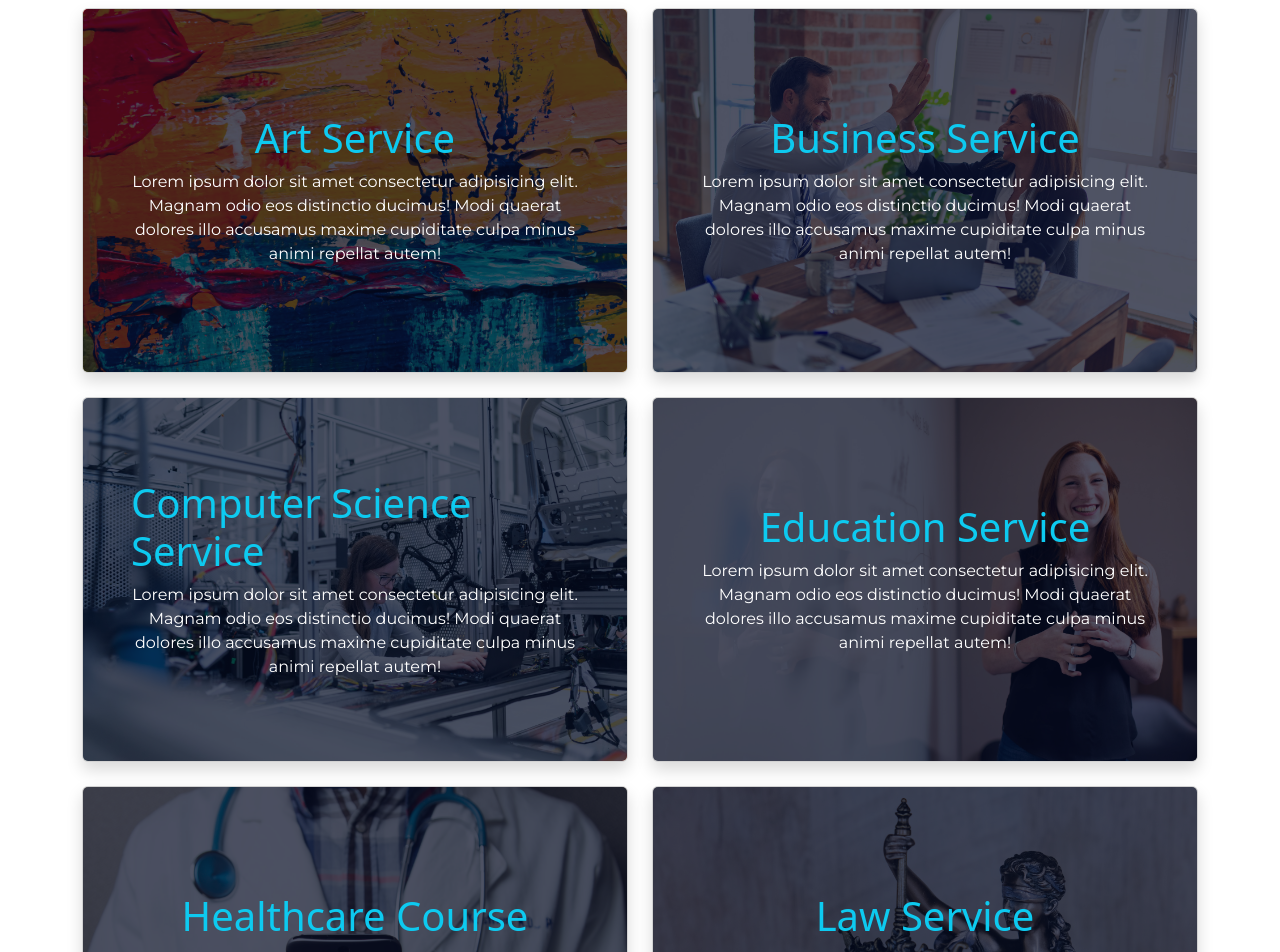
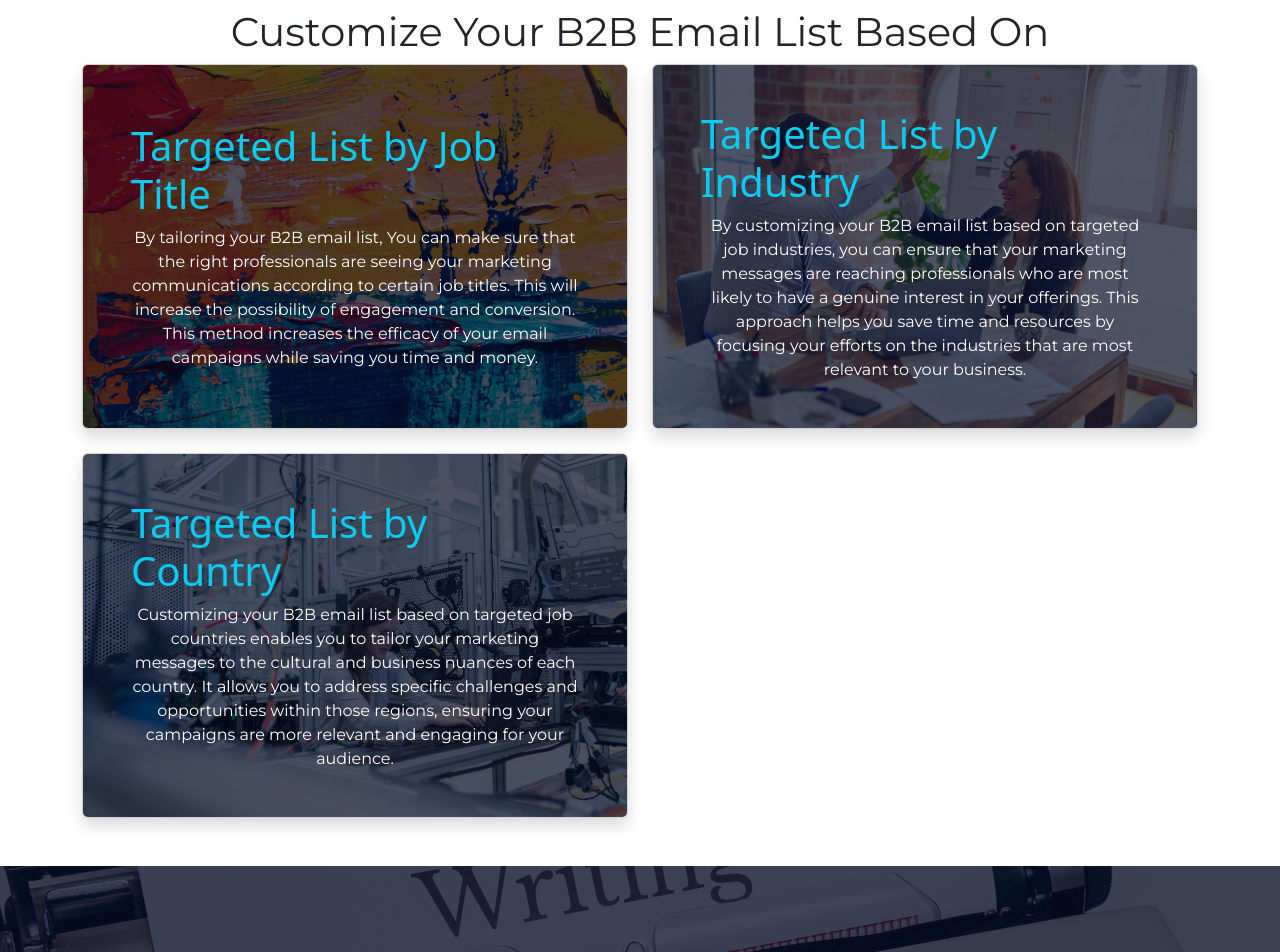
Before and after one commit to AkshayRamtekeDev/leadQResearch, a React (Create React App) app: page /courses in a window 1280 px wide. Shown: the part 640-1592 px from the top of the page. Built offline with nearby package versions, Linux system fonts and the light colour scheme.

Commit message:
updated form validation

```diff
--- a/src/App.js
+++ b/src/App.js
@@ -20,7 +20,7 @@ function App() {
                 <path d="M5 13v-3h4v.5a.5.5 0 0 0 1 0V10h1v3z"/>
                 <path d="M6 2v.341C3.67 3.165 2 5.388 2 8v5.5A2.5 2.5 0 0 0 4.5 16h7a2.5 2.5 0 0 0 2.5-2.5V8a6.002 6.002 0 0 0-4-5.659V2a2 2 0 1 0-4 0m2-1a1 1 0 0 1 1 1v.083a6.04 6.04 0 0 0-2 0V2a1 1 0 0 1 1-1m0 3a4 4 0 0 1 3.96 3.43.5.5 0 1 1-.99.14 3 3 0 0 0-5.94 0 .5.5 0 1 1-.99-.14A4 4 0 0 1 8 4M4.5 9h7a.5.5 0 0 1 .5.5v4a.5.5 0 0 1-.5.5h-7a.5.5 0 0 1-.5-.5v-4a.5.5 0 0 1 .5-.5"/>
               </svg> */}
-              {/* <img src={mainLogo} height="48px" width="48px" alt='Logo'/> */}
+              {/* <img src="./utils/images/art-cource" height="48px" width="48px" alt='Logo' /> */}
               <span className='mx-2 text-light lh-1 fw-semibold'>
                 LeadsQ
                 <br></br>
@@ -64,12 +64,12 @@ function App() {
                 </Link>
                 <Link to="/contact">
                   <li>
-                  <svg xmlns="http://www.w3.org/2000/svg" height="32" width="32" viewBox="0 0 448 512"><path fill="#25cff2" d="M224.1 141c-63.6 0-114.9 51.3-114.9 114.9s51.3 114.9 114.9 114.9S339 319.5 339 255.9 287.7 141 224.1 141zm0 189.6c-41.1 0-74.7-33.5-74.7-74.7s33.5-74.7 74.7-74.7 74.7 33.5 74.7 74.7-33.6 74.7-74.7 74.7zm146.4-194.3c0 14.9-12 26.8-26.8 26.8-14.9 0-26.8-12-26.8-26.8s12-26.8 26.8-26.8 26.8 12 26.8 26.8zm76.1 27.2c-1.7-35.9-9.9-67.7-36.2-93.9-26.2-26.2-58-34.4-93.9-36.2-37-2.1-147.9-2.1-184.9 0-35.8 1.7-67.6 9.9-93.9 36.1s-34.4 58-36.2 93.9c-2.1 37-2.1 147.9 0 184.9 1.7 35.9 9.9 67.7 36.2 93.9s58 34.4 93.9 36.2c37 2.1 147.9 2.1 184.9 0 35.9-1.7 67.7-9.9 93.9-36.2 26.2-26.2 34.4-58 36.2-93.9 2.1-37 2.1-147.8 0-184.8zM398.8 388c-7.8 19.6-22.9 34.7-42.6 42.6-29.5 11.7-99.5 9-132.1 9s-102.7 2.6-132.1-9c-19.6-7.8-34.7-22.9-42.6-42.6-11.7-29.5-9-99.5-9-132.1s-2.6-102.7 9-132.1c7.8-19.6 22.9-34.7 42.6-42.6 29.5-11.7 99.5-9 132.1-9s102.7-2.6 132.1 9c19.6 7.8 34.7 22.9 42.6 42.6 11.7 29.5 9 99.5 9 132.1s2.7 102.7-9 132.1z"/></svg>
+                    <svg xmlns="http://www.w3.org/2000/svg" height="32" width="32" viewBox="0 0 448 512"><path fill="#25cff2" d="M224.1 141c-63.6 0-114.9 51.3-114.9 114.9s51.3 114.9 114.9 114.9S339 319.5 339 255.9 287.7 141 224.1 141zm0 189.6c-41.1 0-74.7-33.5-74.7-74.7s33.5-74.7 74.7-74.7 74.7 33.5 74.7 74.7-33.6 74.7-74.7 74.7zm146.4-194.3c0 14.9-12 26.8-26.8 26.8-14.9 0-26.8-12-26.8-26.8s12-26.8 26.8-26.8 26.8 12 26.8 26.8zm76.1 27.2c-1.7-35.9-9.9-67.7-36.2-93.9-26.2-26.2-58-34.4-93.9-36.2-37-2.1-147.9-2.1-184.9 0-35.8 1.7-67.6 9.9-93.9 36.1s-34.4 58-36.2 93.9c-2.1 37-2.1 147.9 0 184.9 1.7 35.9 9.9 67.7 36.2 93.9s58 34.4 93.9 36.2c37 2.1 147.9 2.1 184.9 0 35.9-1.7 67.7-9.9 93.9-36.2 26.2-26.2 34.4-58 36.2-93.9 2.1-37 2.1-147.8 0-184.8zM398.8 388c-7.8 19.6-22.9 34.7-42.6 42.6-29.5 11.7-99.5 9-132.1 9s-102.7 2.6-132.1-9c-19.6-7.8-34.7-22.9-42.6-42.6-11.7-29.5-9-99.5-9-132.1s-2.6-102.7 9-132.1c7.8-19.6 22.9-34.7 42.6-42.6 29.5-11.7 99.5-9 132.1-9s102.7-2.6 132.1 9c19.6 7.8 34.7 22.9 42.6 42.6 11.7 29.5 9 99.5 9 132.1s2.7 102.7-9 132.1z" /></svg>
                   </li>
                 </Link>
                 <Link to="/contact">
                   <li>
-                  <svg xmlns="http://www.w3.org/2000/svg" height="32" width="32" viewBox="0 0 576 512"><path fill="#25cff2" d="M549.7 124.1c-6.3-23.7-24.8-42.3-48.3-48.6C458.8 64 288 64 288 64S117.2 64 74.6 75.5c-23.5 6.3-42 24.9-48.3 48.6-11.4 42.9-11.4 132.3-11.4 132.3s0 89.4 11.4 132.3c6.3 23.7 24.8 41.5 48.3 47.8C117.2 448 288 448 288 448s170.8 0 213.4-11.5c23.5-6.3 42-24.2 48.3-47.8 11.4-42.9 11.4-132.3 11.4-132.3s0-89.4-11.4-132.3zm-317.5 213.5V175.2l142.7 81.2-142.7 81.2z"/></svg>
+                    <svg xmlns="http://www.w3.org/2000/svg" height="32" width="32" viewBox="0 0 576 512"><path fill="#25cff2" d="M549.7 124.1c-6.3-23.7-24.8-42.3-48.3-48.6C458.8 64 288 64 288 64S117.2 64 74.6 75.5c-23.5 6.3-42 24.9-48.3 48.6-11.4 42.9-11.4 132.3-11.4 132.3s0 89.4 11.4 132.3c6.3 23.7 24.8 41.5 48.3 47.8C117.2 448 288 448 288 448s170.8 0 213.4-11.5c23.5-6.3 42-24.2 48.3-47.8 11.4-42.9 11.4-132.3 11.4-132.3s0-89.4-11.4-132.3zm-317.5 213.5V175.2l142.7 81.2-142.7 81.2z" /></svg>
                   </li>
                 </Link>
 
--- a/src/pages/Courses/Courses.jsx
+++ b/src/pages/Courses/Courses.jsx
@@ -15,51 +15,22 @@ const courses = [
     {
         id: 1,
         img: [ArtCourseImg],
-        title: 'Art Service',
-        description: 'Lorem ipsum dolor sit amet consectetur adipisicing elit. Magnam odio eos distinctio ducimus! Modi quaerat dolores illo accusamus maxime cupiditate culpa minus animi repellat autem!'
+        title: 'Targeted List by Job Title',
+        description: 'By tailoring your B2B email list, You can make sure that the right professionals are seeing your marketing communications according to certain job titles. This will increase the possibility of engagement and conversion. This method increases the efficacy of your email campaigns while saving you time and money.'
     },
     {
         id: 2,
         img: [BusinessCourseImg],
-        title: 'Business Service',
-        description: 'Lorem ipsum dolor sit amet consectetur adipisicing elit. Magnam odio eos distinctio ducimus! Modi quaerat dolores illo accusamus maxime cupiditate culpa minus animi repellat autem!'
+        title: 'Targeted List by Industry',
+        description: 'By customizing your B2B email list based on targeted job industries, you can ensure that your marketing messages are reaching professionals who are most likely to have a genuine interest in your offerings. This approach helps you save time and resources by focusing your efforts on the industries that are most relevant to your business.'
     },
     {
         id: 3,
         img: [ComputerScienceCourseImg],
-        title: 'Computer Science Service',
-        description: 'Lorem ipsum dolor sit amet consectetur adipisicing elit. Magnam odio eos distinctio ducimus! Modi quaerat dolores illo accusamus maxime cupiditate culpa minus animi repellat autem!'
+        title: 'Targeted List by Country',
+        description: ' Customizing your B2B email list based on targeted job countries enables you to tailor your marketing messages to the cultural and business nuances of each country. It allows you to address specific challenges and opportunities within those regions, ensuring your campaigns are more relevant and engaging for your audience.'
     },
-    {
-        id: 4,
-        img: [EducationCourseImg],
-        title: 'Education Service',
-        description: 'Lorem ipsum dolor sit amet consectetur adipisicing elit. Magnam odio eos distinctio ducimus! Modi quaerat dolores illo accusamus maxime cupiditate culpa minus animi repellat autem!'
-    },
-    {
-        id: 5,
-        img: [HealthcareCourseImg],
-        title: 'Healthcare Course',
-        description: 'Lorem ipsum dolor sit amet consectetur adipisicing elit. Magnam odio eos distinctio ducimus! Modi quaerat dolores illo accusamus maxime cupiditate culpa minus animi repellat autem!'
-    },
-    {
-        id: 6,
-        img: [LawCourseImg],
-        title: 'Law Service',
-        description: 'Lorem ipsum dolor sit amet consectetur adipisicing elit. Magnam odio eos distinctio ducimus! Modi quaerat dolores illo accusamus maxime cupiditate culpa minus animi repellat autem!'
-    },
-    {
-        id: 7,
-        img: [MusicCourseImg],
-        title: 'Music Service',
-        description: 'Lorem ipsum dolor sit amet consectetur adipisicing elit. Magnam odio eos distinctio ducimus! Modi quaerat dolores illo accusamus maxime cupiditate culpa minus animi repellat autem!'
-    },
-    {
-        id: 8,
-        img: [SportCourseImg],
-        title: 'Sport Service',
-        description: 'Lorem ipsum dolor sit amet consectetur adipisicing elit. Magnam odio eos distinctio ducimus! Modi quaerat dolores illo accusamus maxime cupiditate culpa minus animi repellat autem!'
-    },
+
 ];
 
 function Courses() {
@@ -68,11 +39,12 @@ function Courses() {
             <header className='height-75'>
                 <div className='container h-100 d-flex flex-column align-items-center justify-content-center text-light'>
                     <h1 className='text-center fw-semibold'>Our Services</h1>
-                <p className='text-center w-75 mb-5'>Lorem ipsum dolor sit amet consectetur adipisicing elit. Magnam odio eos distinctio ducimus! Modi quaerat dolores illo accusamus maxime cupiditate culpa minus animi repellat autem!</p>
+                    <p className='text-center w-75 mb-5'>Are you looking for B2B email lists to scale your marketing strategies? Our services are exactly what you need. The data sets we offer cover the most prominent global industries, including large corporations, SMEs, and executive staff.</p>
                 </div>
             </header>
 
             <div className='container py-5'>
+                <h1 className='text-center'>Customize Your B2B Email List Based On </h1>
                 <div className='row g-4'>
                     {courses.map((course) => (
                         <div key={course.id} className='col-lg-6'>
@@ -88,9 +60,9 @@ function Courses() {
                 </div>
             </div>
 
-        <div className='courses-background-color text-light py-5'>
+            {/* <div className='courses-background-color text-light py-5'>
                 <FaqAccordion />
-        </div>
+            </div> */}
         </div>
     )
 }
```
Also changed, not shown: src/pages/Contact/Contact.jsx (+45 -10 lines), src/utils/images/LeadsQLogo.jpeg (added). Lines whose indentation alone changed are shown as unchanged.
